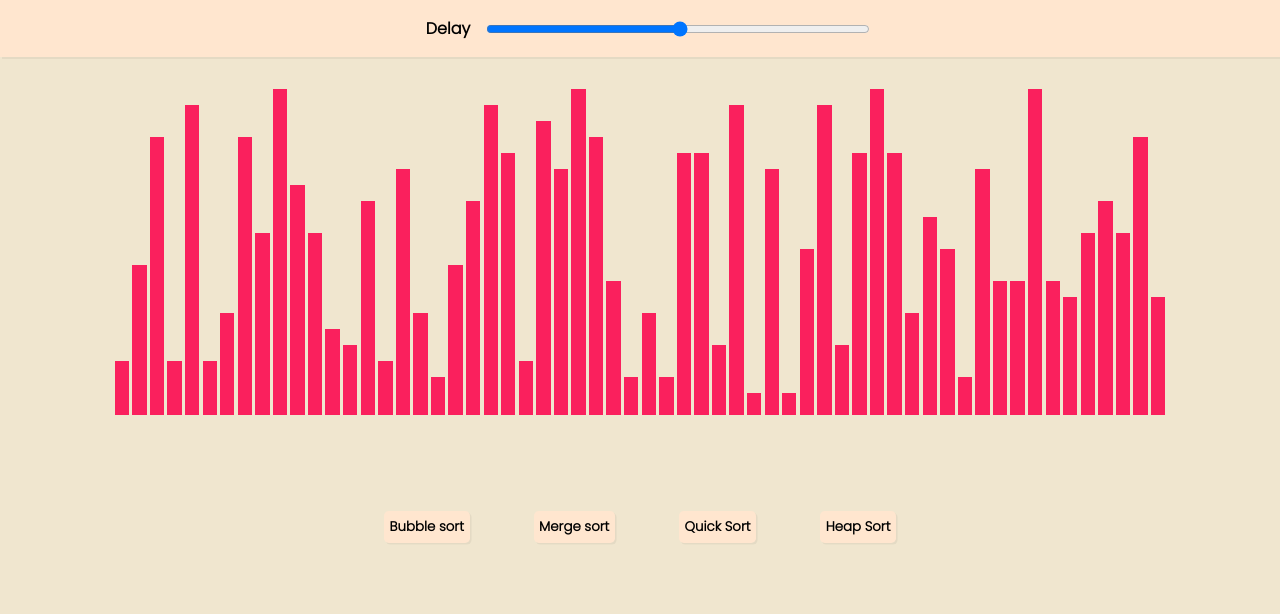
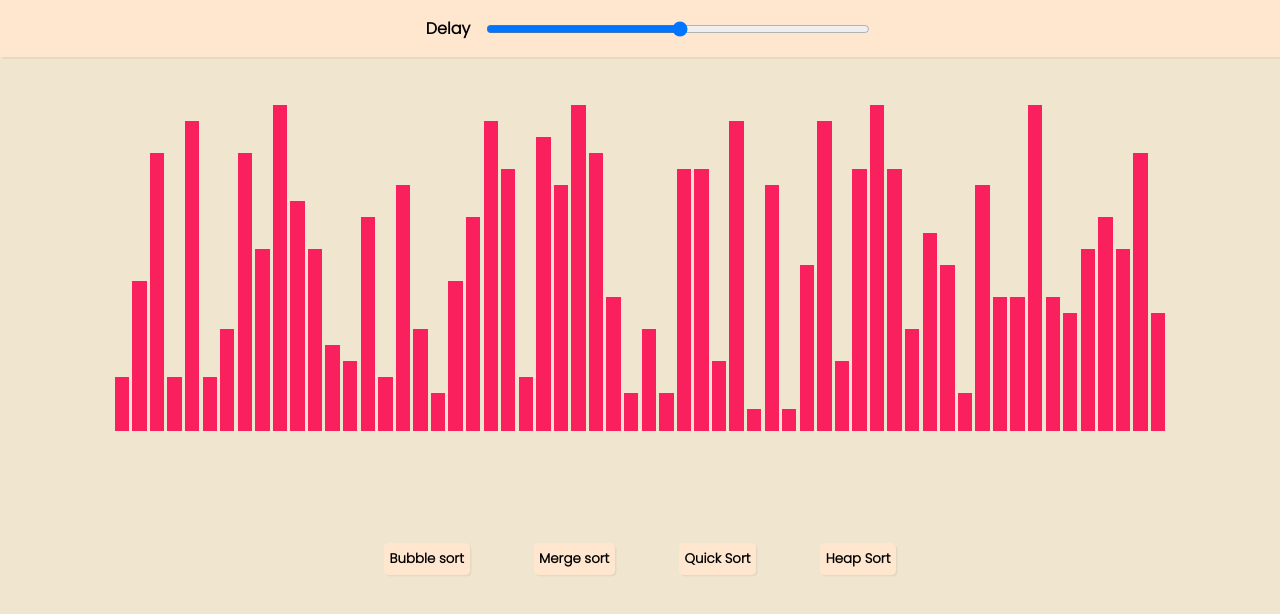
Before and after one commit to amoghdodawad/Sorting-Visualizer, a plain HTML site: page index.html in a window 1280 px wide. Drawn offline with Linux system fonts and the light colour scheme.

Commit message:
Added padding to root to make it come in center

```diff
--- a/style.css
+++ b/style.css
@@ -11,12 +11,14 @@ body {
     flex-wrap: wrap;
     justify-content: center;
     align-items: center;
+    width: 100%;
 }
 
 #root{
     display: flex;
     justify-content: center;
     align-items: end;
+    padding: 1rem;
     margin: 2rem;
 }
 
```
